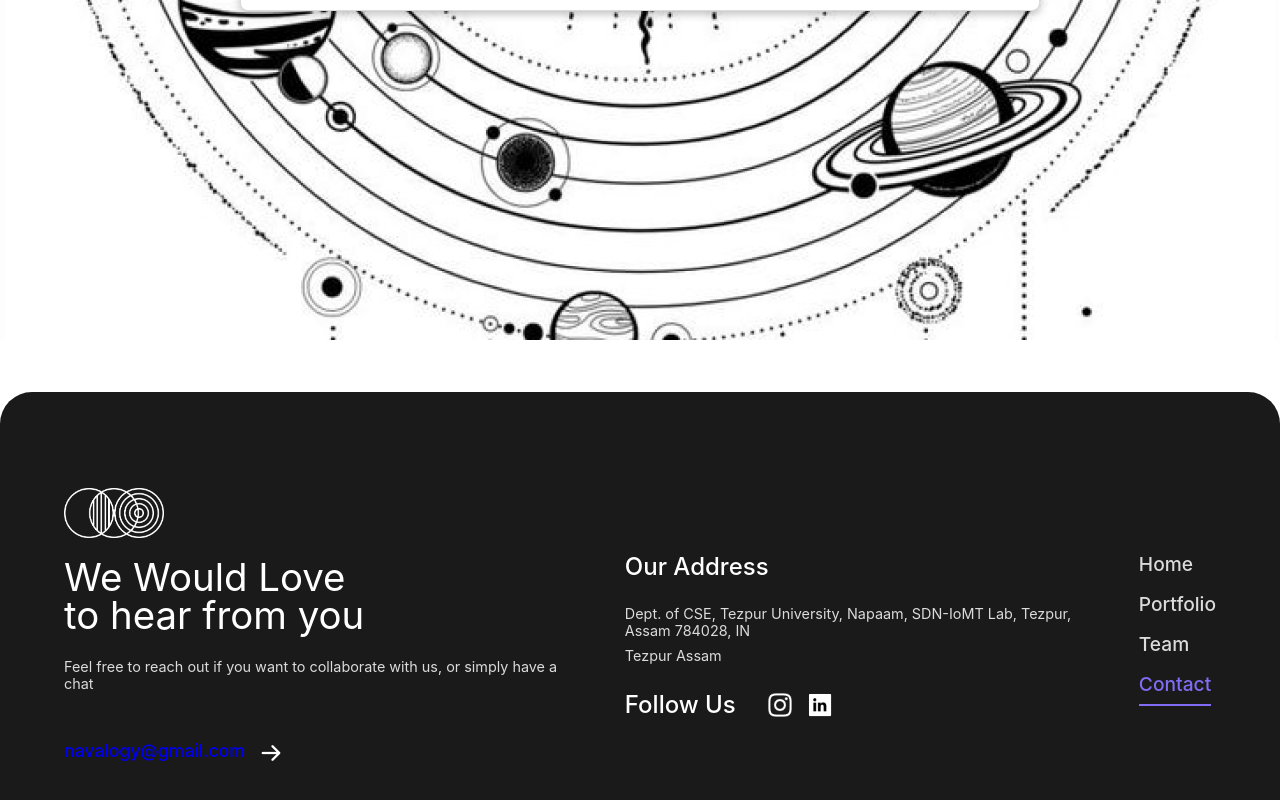
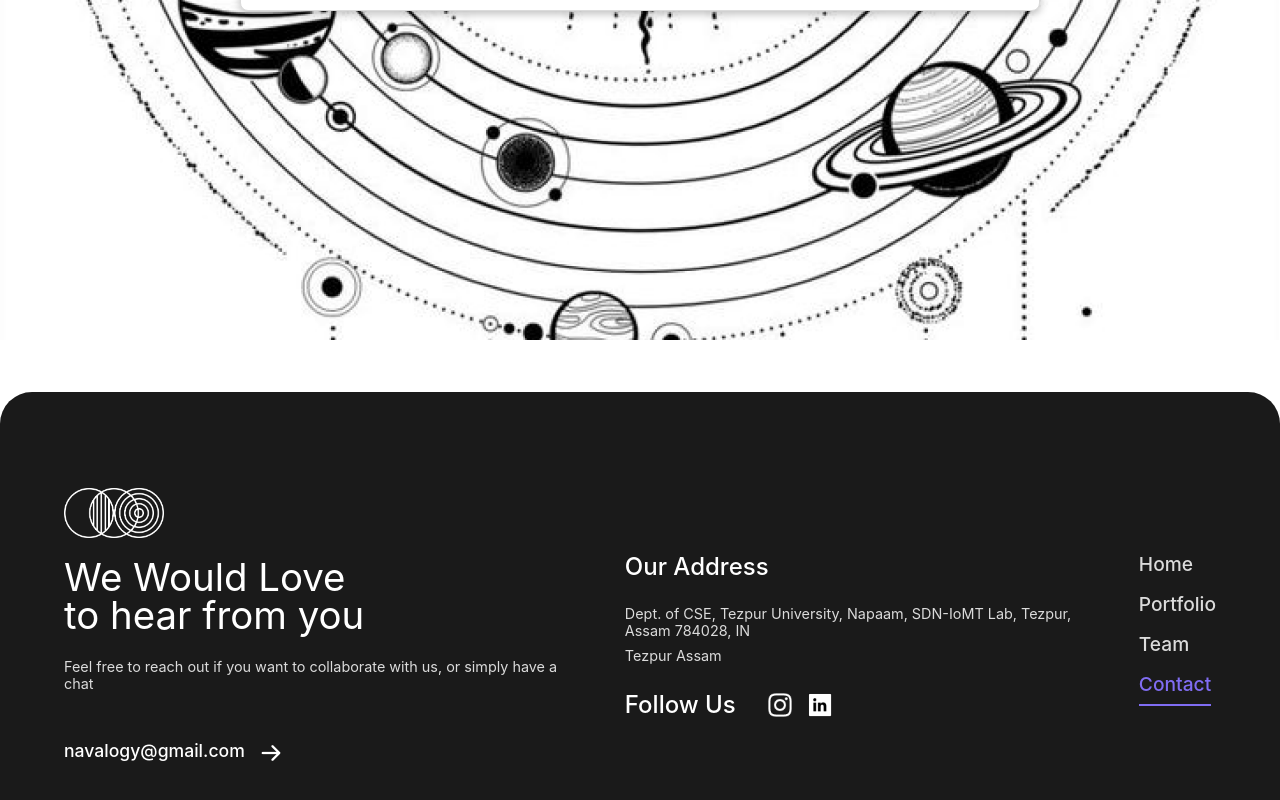
Before and after one commit to IVYLIFE/Navalogy, a React (Vite) app: page /contact in a window 1280 px wide. Shown: the part 881-1681 px from the top of the page. Built offline with nearby package versions, Linux system fonts and the light colour scheme.

Commit message:
footer Link colour changed to --light theme color

```diff
--- a/src/components/footer/footer.css
+++ b/src/components/footer/footer.css
@@ -45,6 +45,7 @@
     gap: 1rem;
     cursor: pointer;
     align-items: flex-end;
+    color: var(--light);
 }
 
 .info{
```
